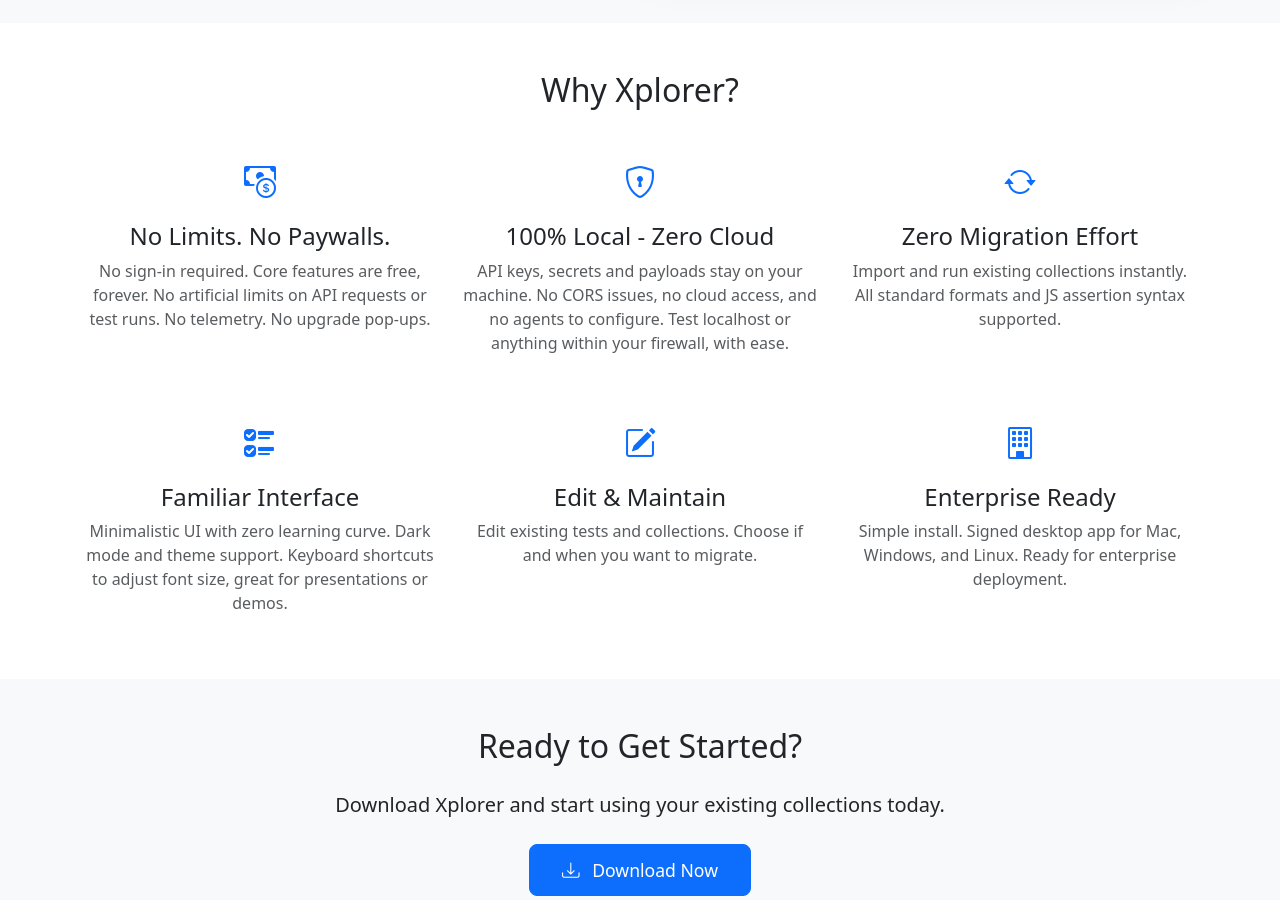
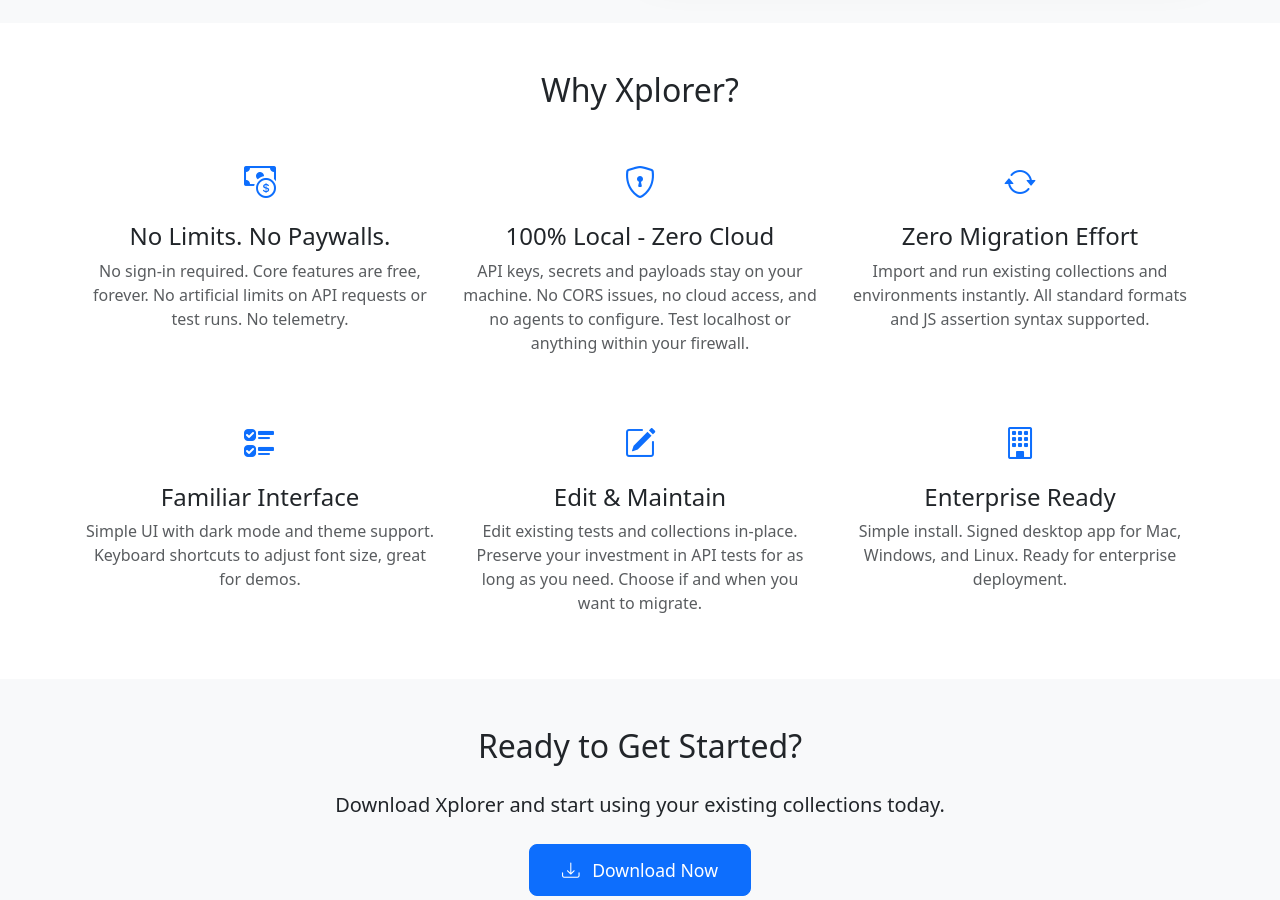
Before and after one commit to karatelabs/xplorer, a Jekyll site: the page built from index.html, in a window 1280 px wide and 900 px high, scrolled down 563 px. Built offline with Jekyll 4.4.1, drawn with Linux system fonts in a browser that asks for light colours.

Commit message:
improve docs

```diff
--- a/index.html
+++ b/index.html
@@ -48,7 +48,7 @@
           <i class="bi bi-cash-coin"></i>
         </div>
         <h4>No Limits. No Paywalls.</h4>
-        <p class="text-muted">No sign-in required. Core features are free, forever. No artificial limits on API requests or test runs. No telemetry. No upgrade pop-ups.</p>
+        <p class="text-muted">No sign-in required. Core features are free, forever. No artificial limits on API requests or test runs. No telemetry.</p>
       </div>
     </div>
     <div class="col-md-4">
@@ -57,7 +57,7 @@
           <i class="bi bi-shield-lock"></i>
         </div>
         <h4>100% Local - Zero Cloud</h4>
-        <p class="text-muted">API keys, secrets and payloads stay on your machine. No CORS issues, no cloud access, and no agents to configure. Test localhost or anything within your firewall, with ease.</p>
+        <p class="text-muted">API keys, secrets and payloads stay on your machine. No CORS issues, no cloud access, and no agents to configure. Test localhost or anything within your firewall.</p>
       </div>
     </div>
     <div class="col-md-4">
@@ -66,7 +66,7 @@
           <i class="bi bi-arrow-repeat"></i>
         </div>
         <h4>Zero Migration Effort</h4>
-        <p class="text-muted">Import and run existing collections instantly. All standard formats and JS assertion syntax supported.</p>
+        <p class="text-muted">Import and run existing collections and environments instantly. All standard formats and JS assertion syntax supported.</p>
       </div>
     </div>
   </div>
@@ -78,7 +78,7 @@
           <i class="bi bi-ui-checks"></i>
         </div>
         <h4>Familiar Interface</h4>
-        <p class="text-muted">Minimalistic UI with zero learning curve. Dark mode and theme support. Keyboard shortcuts to adjust font size, great for presentations or demos.</p>
+        <p class="text-muted">Simple UI with dark mode and theme support. Keyboard shortcuts to adjust font size, great for demos.</p>
       </div>
     </div>
     <div class="col-md-4">
@@ -87,7 +87,7 @@
           <i class="bi bi-pencil-square"></i>
         </div>
         <h4>Edit & Maintain</h4>
-        <p class="text-muted">Edit existing tests and collections. Choose if and when you want to migrate.</p>
+        <p class="text-muted">Edit existing tests and collections in-place. Preserve your investment in API tests for as long as you need. Choose if and when you want to migrate.</p>
       </div>
     </div>
     <div class="col-md-4">
```
